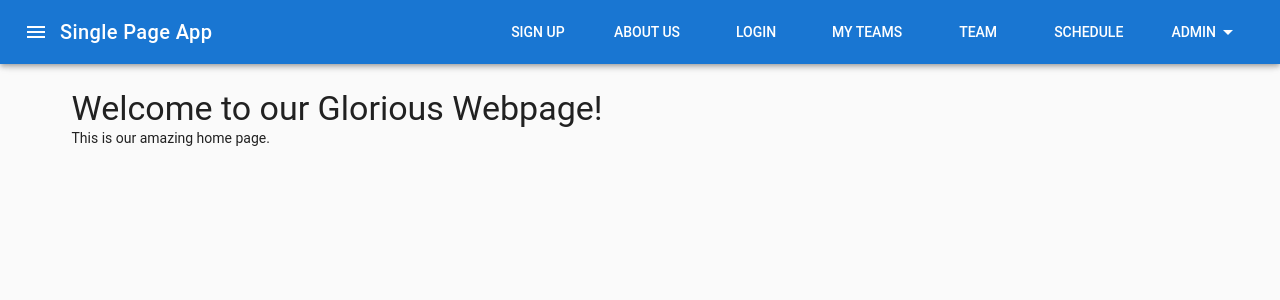
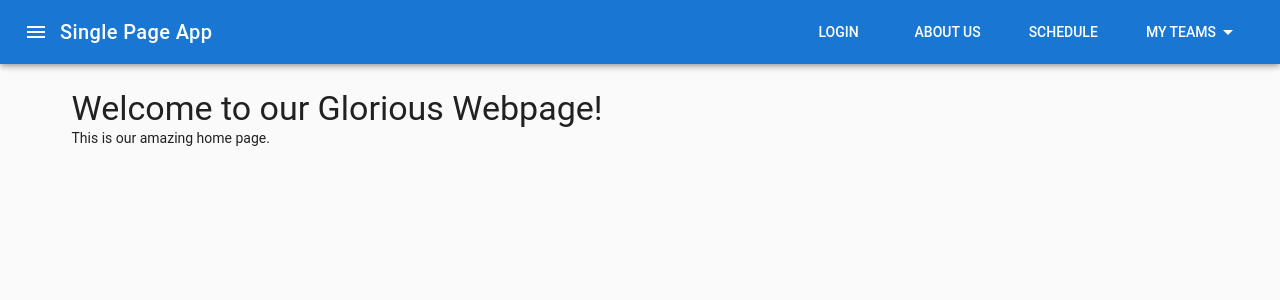
Before and after one commit to stephen-boxerman/rendezvouse, a Vue app: page / in a window 1280 px wide. Shown: the top 300 px of the page. Built offline with nearby package versions, Linux system fonts and the light colour scheme.

Commit message:
Created NavBar

```diff
--- a/src/components/NavBar.vue
+++ b/src/components/NavBar.vue
@@ -10,15 +10,35 @@
 
         <v-spacer></v-spacer>
 
-        <v-btn flat v-bind:to="{ name: 'sign-up' }">Sign Up</v-btn>
+        <!-- <v-btn flat v-bind:to="{ name: 'sign-up' }">Sign Up</v-btn> -->
 
-        <v-btn flat v-bind:to="{ name: 'about-us' }">About Us</v-btn>
+
 
 	<v-btn flat v-bind:to="{ name: 'login' }">Login</v-btn>
-	<v-btn flat v-bind:to="{ name: 'my-teams' }">My Teams</v-btn>
-	<v-btn flat v-bind:to="{ name: 'team-page' }">Team</v-btn>
+	<!-- <v-btn flat v-bind:to="{ name: 'my-teams' }">My Teams</v-btn> -->
+	<!-- <v-btn flat v-bind:to="{ name: 'team-page' }">Team</v-btn> -->
+
+
+	<v-btn flat v-bind:to="{ name: 'about-us' }">About Us</v-btn>
 	<v-btn flat v-bind:to="{ name: 'schedule-page' }">Schedule</v-btn>
 
+    <v-menu offset-y>
+        <v-btn flat slot="activator">
+            <span>My Teams</span>
+            <v-icon dark>arrow_drop_down</v-icon>
+        </v-btn>
+        <v-list>
+            <v-list-tile v-bind:to="{ name: 'team-page' }">
+                <v-list-tile-title>Team 1</v-list-tile-title>
+            </v-list-tile>
+            <v-list-tile v-bind:to="{ name: 'sign-up' }">
+                <v-list-tile-title>Team 2</v-list-tile-title>
+            </v-list-tile>
+
+        </v-list>
+    </v-menu>
+
+	<!--
         <v-menu offset-y>
             <v-btn flat slot="activator">
                 <span>Admin</span>
@@ -31,5 +51,6 @@
                 </v-list-tile>
             </v-list>
         </v-menu>
+	-->
     </v-toolbar>
 </template>
```
